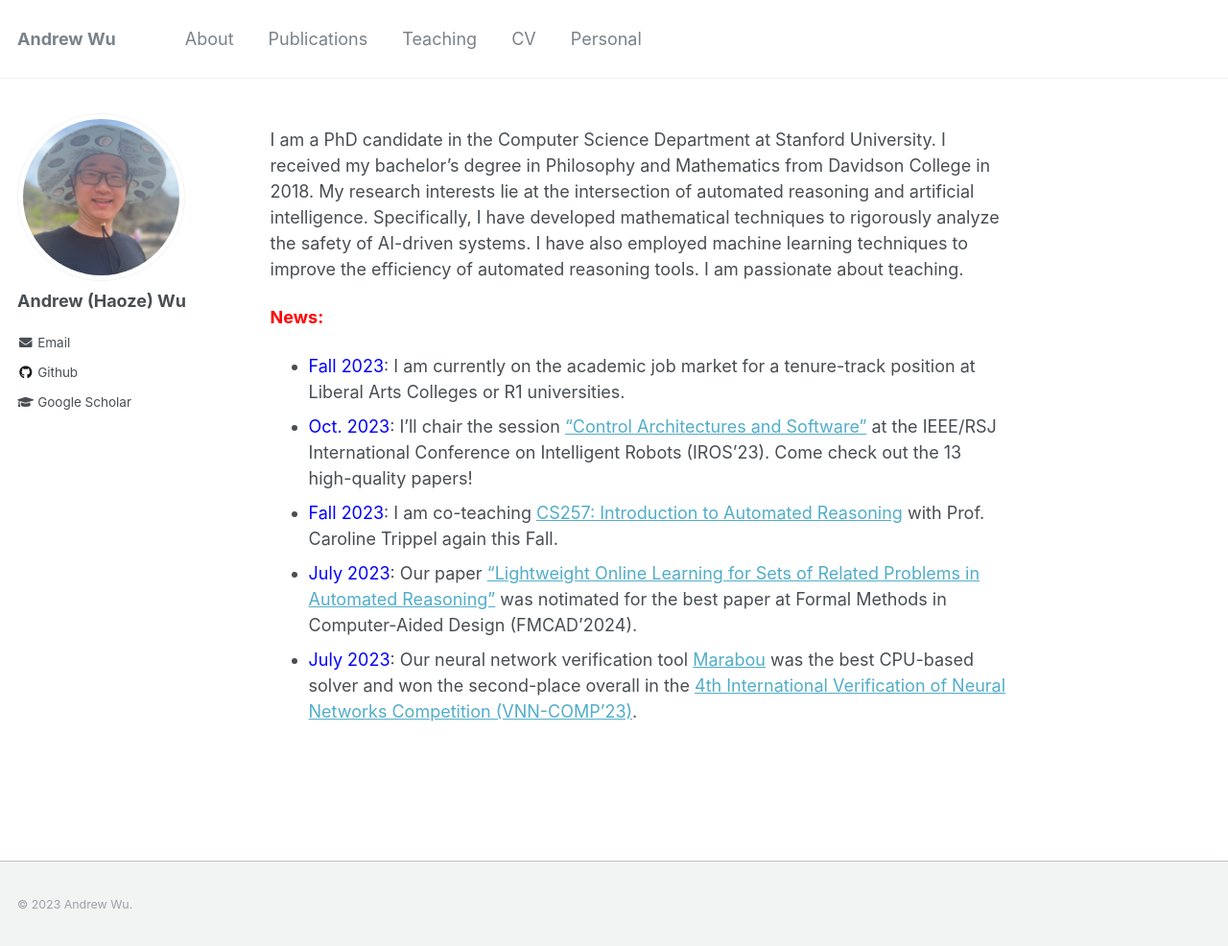
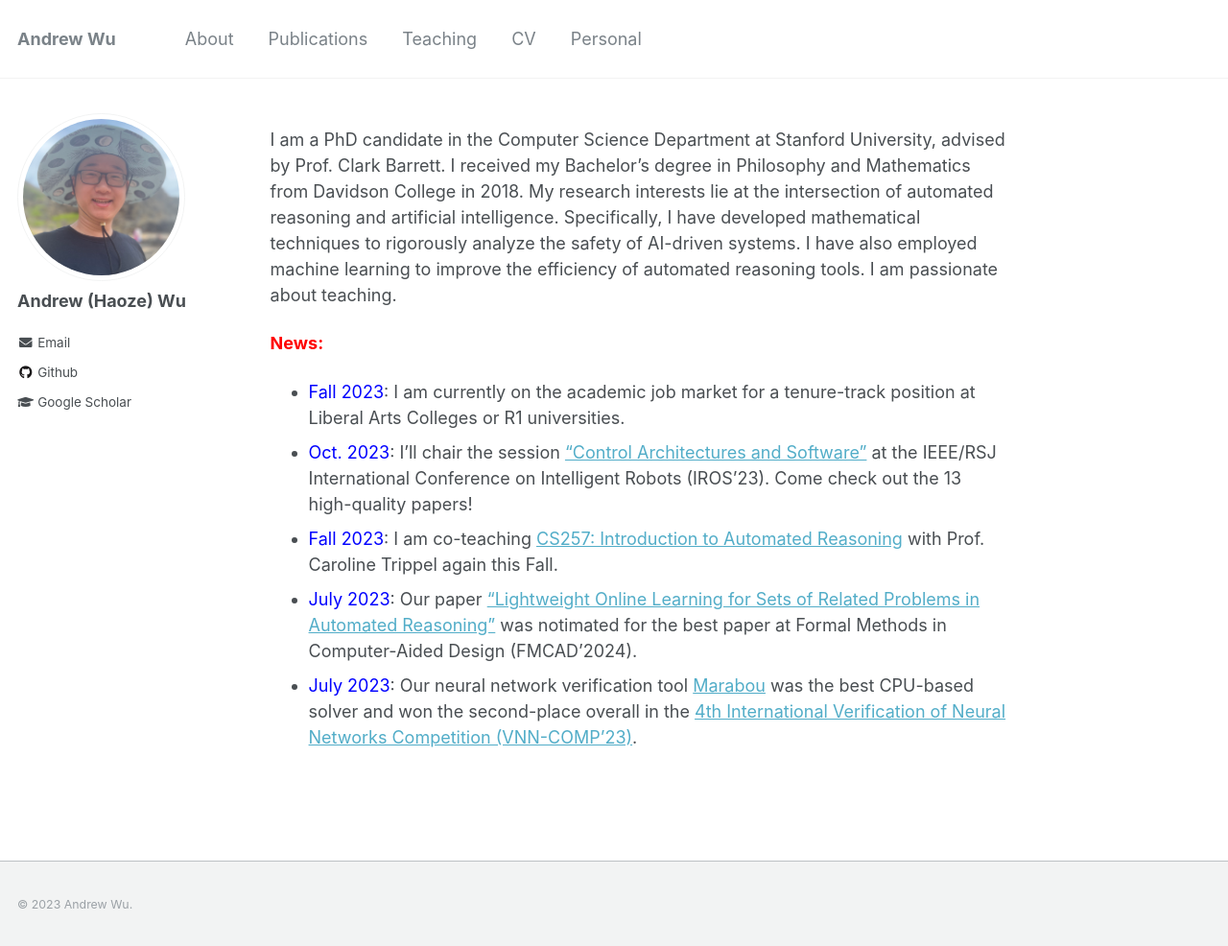
Before and after one commit to wu-haoze/wu-haoze.github.io, a Jekyll site: the page built from _pages/about.md, in a window 1280 px wide and 989 px high. Shown: the top 986 px of the window at 96% size. Built offline with Jekyll 4.4.1, drawn with Linux system fonts in a browser that asks for light colours.

Commit message:
update about

```diff
--- a/_pages/about.md
+++ b/_pages/about.md
@@ -8,7 +8,7 @@ redirect_from:
   - /about.html
 ---
 
-I am a PhD candidate in the Computer Science Department at Stanford University. I received my bachelor’s degree in Philosophy and Mathematics from Davidson College in 2018. My research interests lie at the intersection of automated reasoning and artificial intelligence. Specifically, I have developed mathematical techniques to rigorously analyze the safety of AI-driven systems. I have also employed machine learning techniques to improve the efficiency of automated reasoning tools. I am passionate about teaching.
+I am a PhD candidate in the Computer Science Department at Stanford University, advised by Prof. Clark Barrett. I received my Bachelor’s degree in Philosophy and Mathematics from Davidson College in 2018. My research interests lie at the intersection of automated reasoning and artificial intelligence. Specifically, I have developed mathematical techniques to rigorously analyze the safety of AI-driven systems. I have also employed machine learning to improve the efficiency of automated reasoning tools. I am passionate about teaching.
 
 <span style="color:red">**News:**</span>
 - <span style="color:blue">Fall 2023</span>: I am currently on the academic job market for a tenure-track position at Liberal Arts Colleges or R1 universities.
```
Also changed, not shown: _pages/publications.md (+2 -0 lines).
